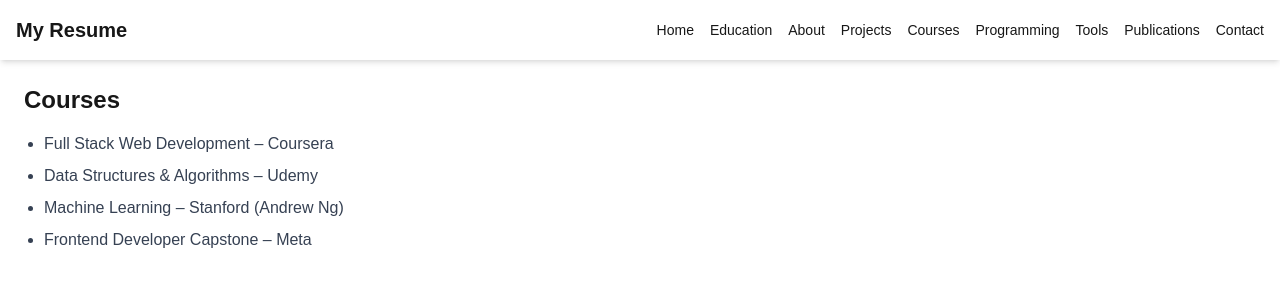
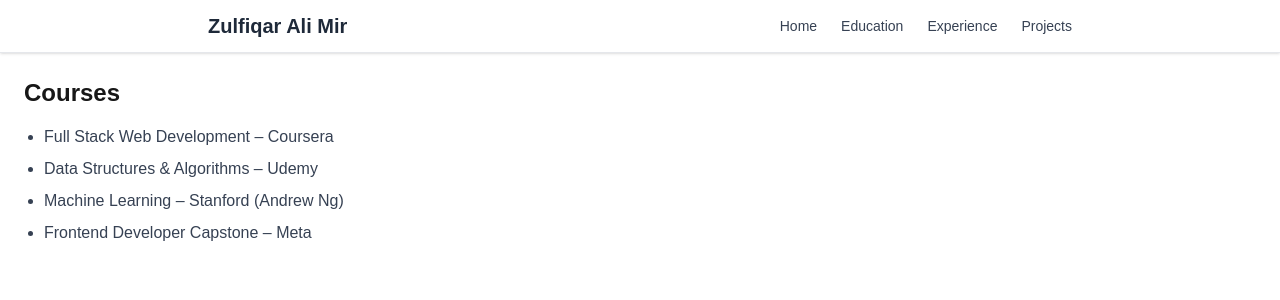
Before and after one commit to zulfiqaralimir/my-resume, a Next.js app: page /courses in a window 1280 px wide. Shown: the top 300 px of the page. Built offline with nearby package versions, Linux system fonts and the light colour scheme.

Commit message:
Updated Navbar and structure

```diff
--- a/app/components/Navbar.tsx
+++ b/app/components/Navbar.tsx
@@ -1,21 +1,44 @@
 "use client";
-import Link from 'next/link';
+
+import Link from "next/link";
 
 export default function Navbar() {
   return (
-    <nav className="bg-white shadow-md p-4 flex justify-between items-center">
-      <h1 className="text-xl font-bold">My Resume</h1>
-      <ul className="flex flex-wrap gap-4 text-sm font-medium">
-        <li><Link href="/" className="hover:text-blue-500">Home</Link></li>
-        <li> <Link href="/education" className="hover:text-blue-500">Education</Link></li>
-        <li><Link href="/about" className="hover:text-blue-500">About</Link></li>
-        <li><Link href="/projects" className="hover:text-blue-500">Projects</Link></li>
-        <li><Link href="/courses" className="hover:text-blue-500">Courses</Link></li>
-        <li><Link href="/programming" className="hover:text-blue-500">Programming</Link></li>
-        <li><Link href="/tools" className="hover:text-blue-500">Tools</Link></li>
-        <li><Link href="/publications" className="hover:text-blue-500">Publications</Link></li>
-        <li><Link href="/contact" className="hover:text-blue-500">Contact</Link></li>
-      </ul>
+    <nav className="sticky top-0 z-50 bg-white border-b border-gray-200 shadow-sm">
+      <div className="max-w-4xl mx-auto px-4 py-3 flex justify-between items-center">
+        <h1 className="font-bold text-xl text-gray-800">Zulfiqar Ali Mir</h1>
+        <ul className="flex space-x-6 text-sm font-medium text-gray-700">
+          <li>
+            <Link href="/" className="hover:text-blue-600 transition-colors">
+              Home
+            </Link>
+          </li>
+          <li>
+            <Link
+              href="/education"
+              className="hover:text-blue-600 transition-colors"
+            >
+              Education
+            </Link>
+          </li>
+          <li>
+            <Link
+              href="/experience"
+              className="hover:text-blue-600 transition-colors"
+            >
+              Experience
+            </Link>
+          </li>
+          <li>
+            <Link
+              href="/projects"
+              className="hover:text-blue-600 transition-colors"
+            >
+              Projects
+            </Link>
+          </li>
+        </ul>
+      </div>
     </nav>
   );
 }
```
